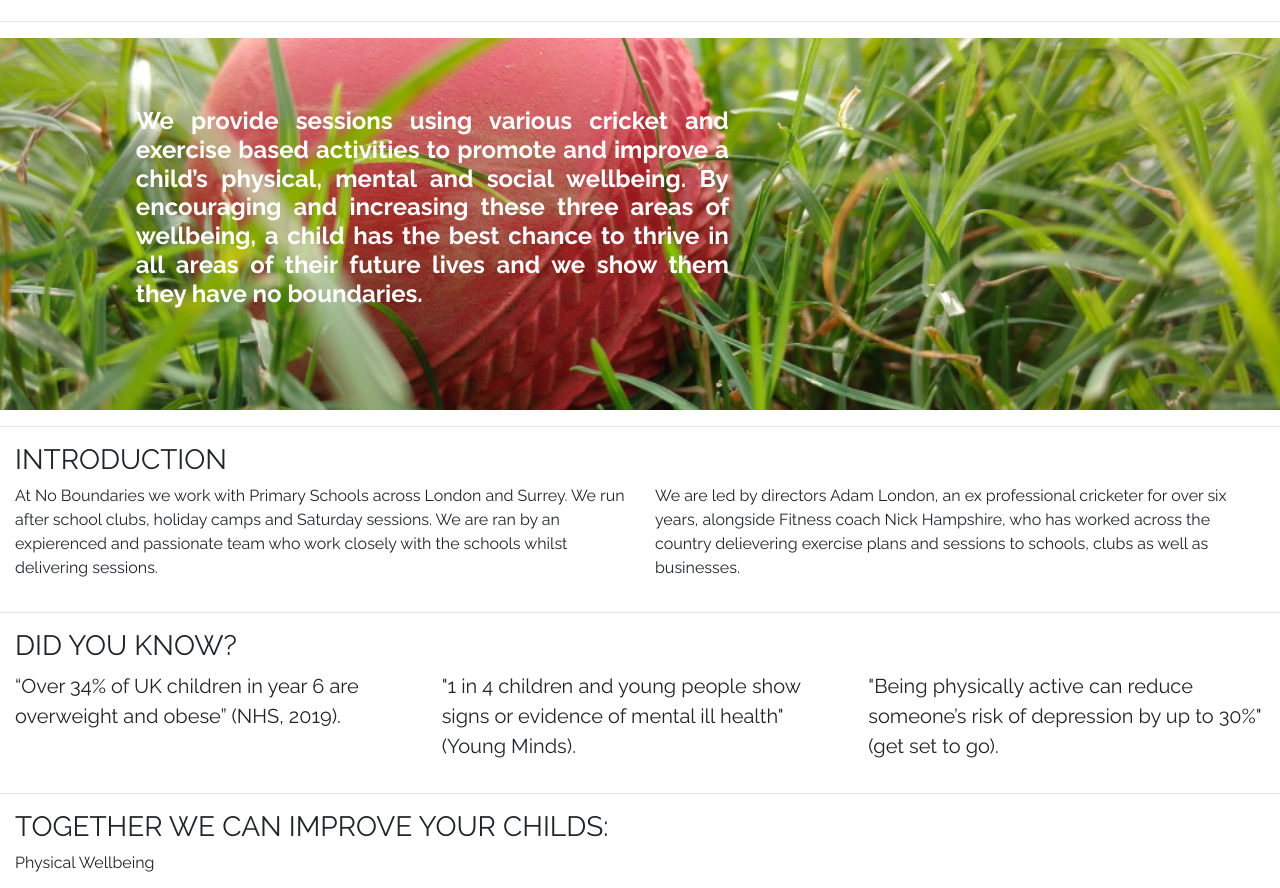
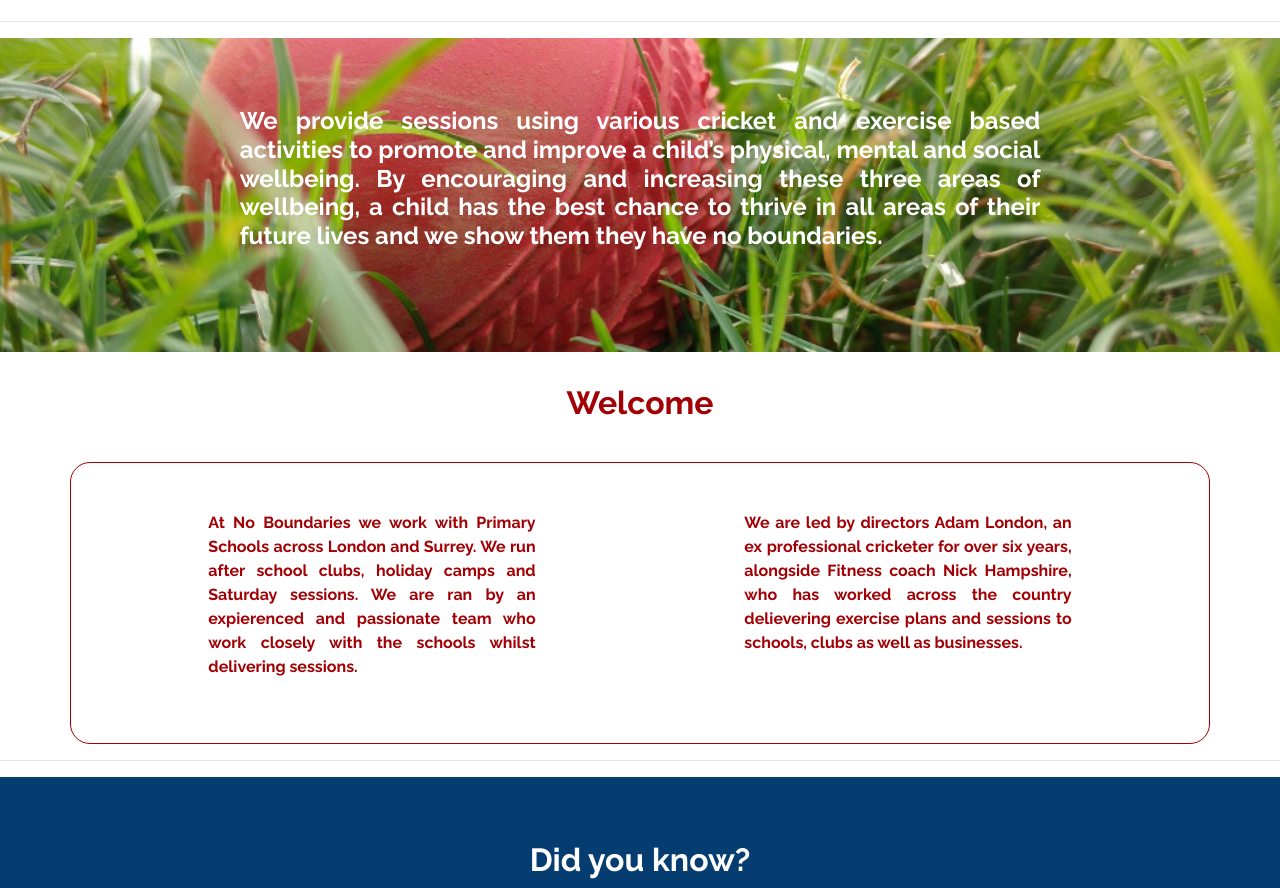
Before and after one commit to CarterStefan/no-boundaries, a plain HTML site: page index.html in a window 1280 px wide. Shown: the part 59-947 px from the top of the page. Drawn offline with nearby package versions, Linux system fonts and the light colour scheme.

Commit message:
added Introduction and Did You Know sections

```diff
--- a/assets/css/style.css
+++ b/assets/css/style.css
@@ -134,8 +134,7 @@ body {
 
 /* ------------------------------------------------------ Hero Image */
 
-.main-image {
-
+.main-image-container {
   padding: 5px 0px;
   background: url("/assets/images/ball_color.jpg") no-repeat center center;
   -webkit-background-size: cover;
@@ -145,8 +144,8 @@ body {
   width: 100%;
 }
 
-.jumbotron{
-    background: transparent;
+.jumbotron {
+  background: transparent;
 }
 
 .jumbotron-intro {
@@ -171,6 +170,45 @@ body {
 }
 
 /* ------------------------------------------------------ Introduction  */
+
+.introduction-container {
+  color: #a20004;
+  border-radius: 20px;
+  padding: 3em;
+  text-align: justify;
+  background-color: white;
+  font-weight: 600;
+  border-radius: 20px;
+  border: 1px solid #a20004;
+}
+
+.introduction-title {
+    color: #a20004;
+    font-weight: 700;
+    text-align: center;
+    padding: 1em;
+}
+
+/* ------------------------------------------------------ Did you know? */
+
+.did-you-know-title{
+    color: white;
+    font-weight: 700;
+    text-align: center;
+    padding-top: 2em;
+    padding-bottom: 1em;
+}
+
+.did-you-know-container{
+    width: 100%;
+    background-color: #053d70;
+}
+
+.did-you-know-quotes{
+    color: white;
+    font-weight: bold;
+    padding: 1em;
+}
 
 /* ------------------------------------------------------ Well Being */
 
--- a/index.html
+++ b/index.html
@@ -55,12 +55,12 @@
 	<!-- Hero Image and welcome -->
 
 	<hr />
-	<div class="container-fluid main-image">
+	<div class="container-fluid main-image-container">
 		<div class="row">
 			<div class="col-12 d-none d-md-block">
 				<section class="jumbotron">
 					<div class="row">
-						<div class="col-6 offset-1">
+						<div class="col-8 offset-2">
 
 							<div class="jumbotron-paragraph-large">
 								We provide sessions using various cricket and exercise based
@@ -95,19 +95,22 @@
 
 	<!-- Introduction Paragraphs -->
 
-	<hr />
 	<section>
-		<div class="container-fluid">
+
+
+		<div class="container">
 			<div class="row">
 				<div class="col-12">
-					<h3 class="uppercase">Introduction</h3>
+					<div>
+						<h2 class="introduction-title">Welcome</h2>
+					</div>
 				</div>
 			</div>
 		</div>
 
-		<div class="container-fluid">
-			<div class="row">
-				<div class="col-12 col-md-6">
+		<div class="container introduction-container">
+			<div class="row justify-content-around">
+				<div class="col-12 col-md-4">
 					<div class="introduction-paragraph">
 						<p>
 							At No Boundaries we work with Primary Schools across London and
@@ -118,7 +121,7 @@
 					</div>
 				</div>
 
-				<div class="col-12 col-md-6">
+				<div class="col-12 col-md-4">
 					<div class="introduction-paragraph">
 						<p>
 							We are led by directors Adam London, an ex professional
@@ -137,19 +140,21 @@
 	<hr />
 
 	<section>
-		<div class="container-fluid">
+		<div class="container-fluid did-you-know-container">
+
 			<div class="row">
 				<div class="col-12">
-					<h3 class="uppercase">did you know?</h3>
+					<div>
+						<h2 class="did-you-know-title">Did you know?</h2>
+					</div>
 				</div>
 			</div>
-		</div>
 
-		<div class="container-fluid">
+
 			<div class="row">
 				<div class="col-12 col-md-4">
 					<blockquote class="blockquote">
-						<p>
+						<p class="did-you-know-quotes">
 							“Over 34% of UK children in year 6 are overweight and obese”
 							(NHS, 2019).
 						</p>
@@ -158,7 +163,7 @@
 
 				<div class="col-12 col-md-4">
 					<blockquote class="blockquote">
-						<p>
+						<p class="did-you-know-quotes">
 							"1 in 4 children and young people show signs or evidence of
 							mental ill health" (Young Minds).
 						</p>
@@ -166,7 +171,7 @@
 				</div>
 				<div class="col-12 d-none d-md-block col-md-4">
 					<blockquote class="blockquote">
-						<p>
+						<p class="did-you-know-quotes">
 							"Being physically active can reduce someone’s risk of depression
 							by up to 30%" (get set to go).
 						</p>
```
